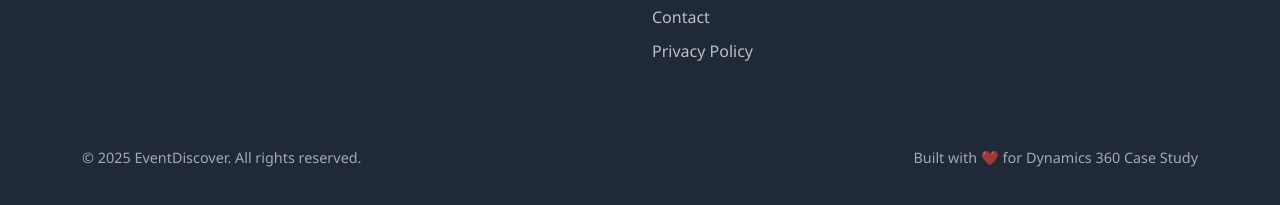
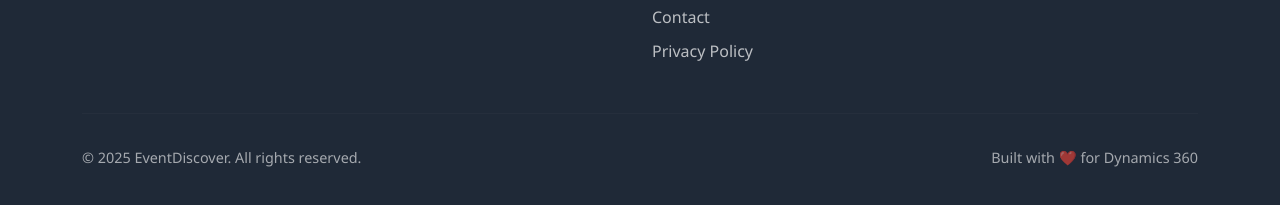
Before and after one commit to Ahtisham992/featured-events-page, a plain HTML site: page index.html in a window 1280 px wide. Shown: the part 3933-4138 px from the top of the page. Drawn offline with nearby package versions, Linux system fonts and the light colour scheme.

```diff
--- a/index.html
+++ b/index.html
@@ -250,7 +250,7 @@
                     <p class="footer-copyright">&copy; 2025 EventDiscover. All rights reserved.</p>
                 </div>
                 <div class="col-lg-6 text-end">
-                    <p class="footer-attribution">Built with ❤️ for Dynamics 360 Case Study</p>
+                    <p class="footer-attribution">Built with ❤️ for Dynamics 360</p>
                 </div>
             </div>
         </div>
```
Also changed, not shown: js/script.js (+0 -7 lines), 1 other file.
